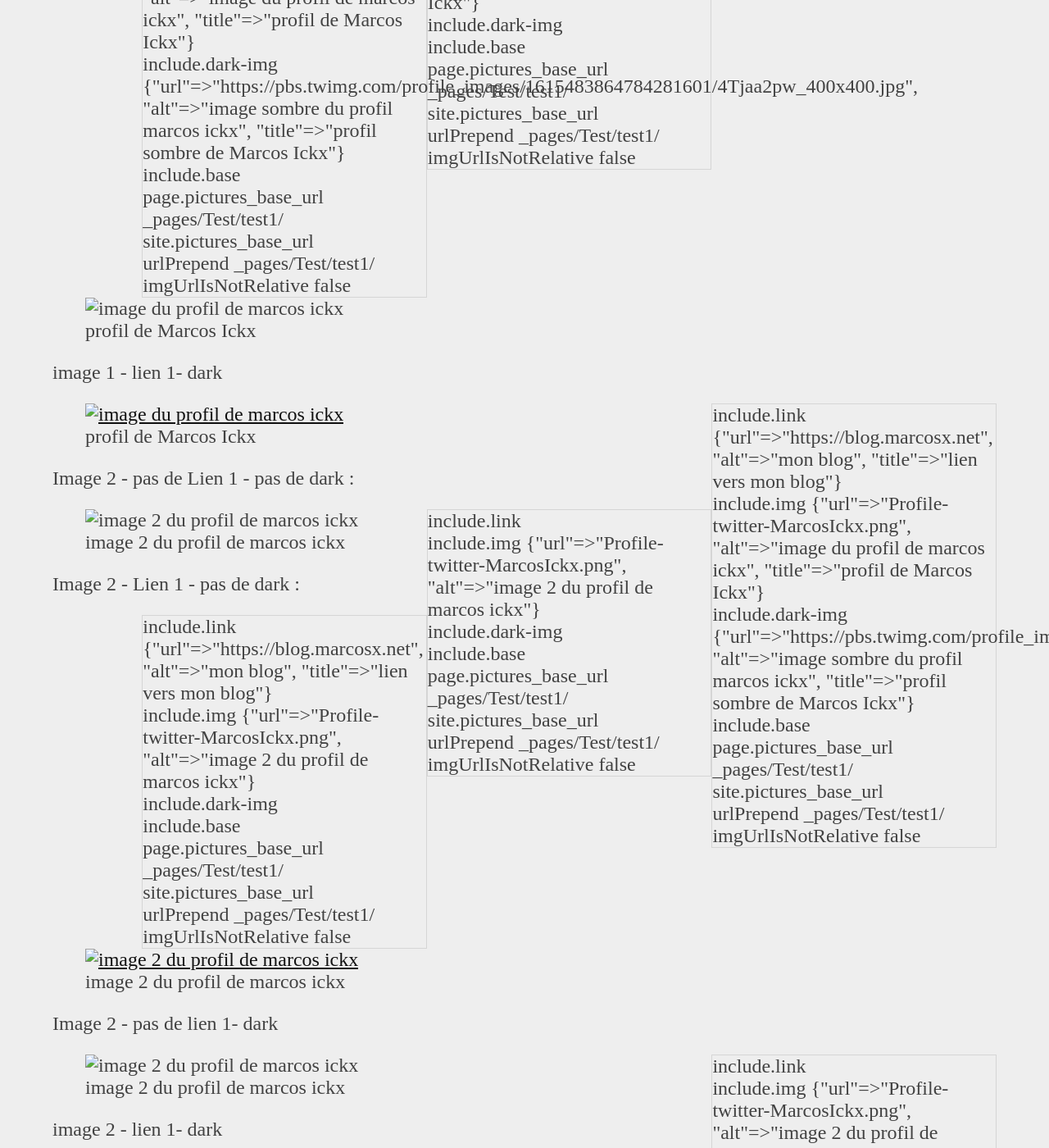
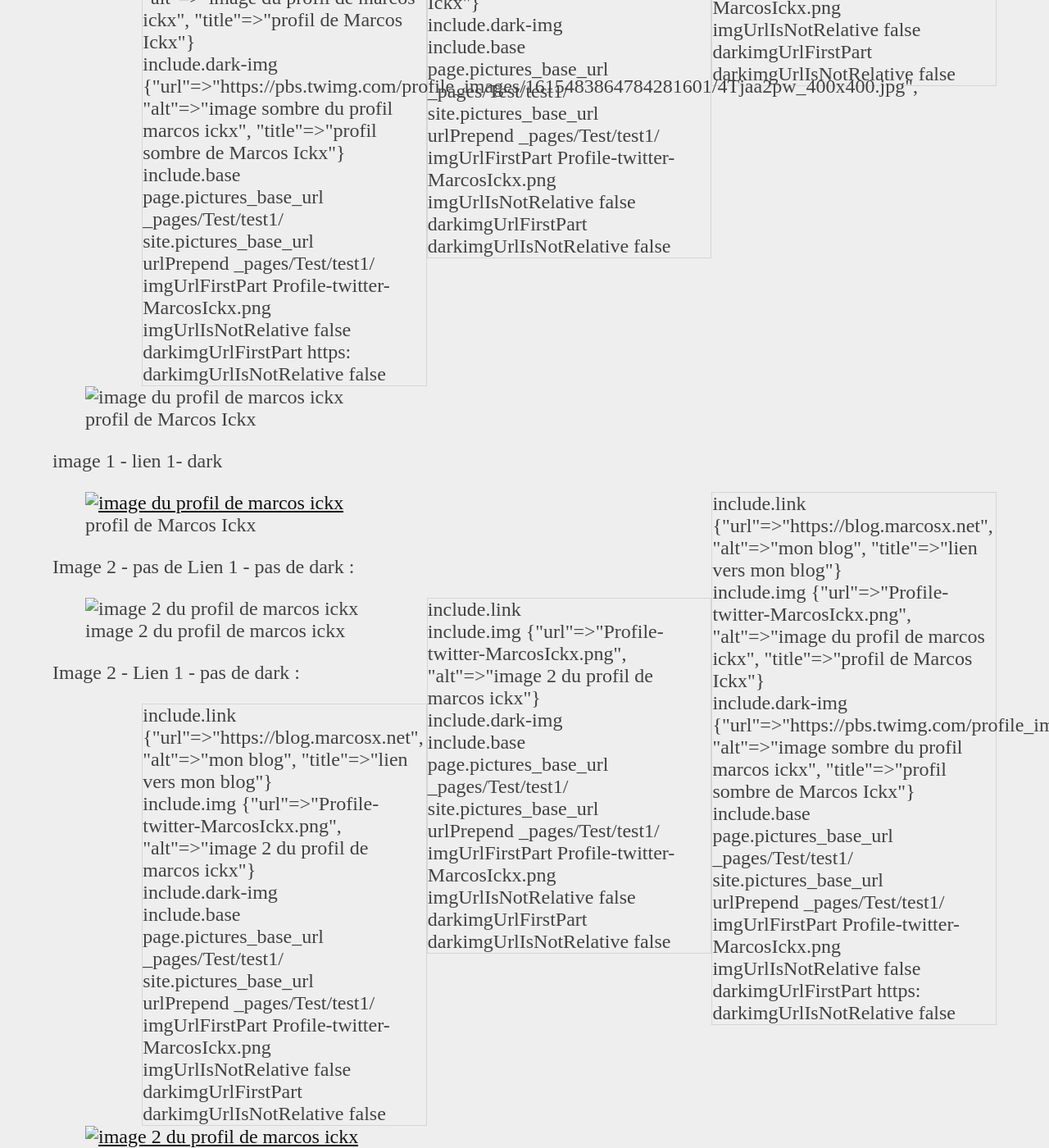
Before and after one commit to MarcosIckx/PreviewMarcosxNet, a Jekyll site: the page built from _pages/Tests/test1/index.md, in a window 1280 px wide and 1400 px high, scrolled down 734 px. Shown: the whole window at 82% size. Built offline with Jekyll 4.4.1, drawn with Linux system fonts in a browser that asks for light colours; some of the changed text lies outside the part shown.

Commit message:
Update picture.html

```diff
--- a/_includes/picture.html
+++ b/_includes/picture.html
@@ -50,7 +50,10 @@ include.base {{ include.base }} <br/>
 page.pictures_base_url {{ page.pictures_base_url }} <br/>
 site.pictures_base_url {{ site.pictures_base_url }} <br/>
 urlPrepend {{ urlPrepend }} <br/>
+imgUrlFirstPart {{ imgUrlFirstPart }} <br/>
 imgUrlIsNotRelative {{ imgUrlIsNotRelative }} <br/>
+darkimgUrlFirstPart {{ darkimgUrlFirstPart }} <br/>
+darkimgUrlIsNotRelative {{ darkimgUrlIsNotRelative }} <br/>
 </div>
 {% endif %}
 <figure class="picture">
```
